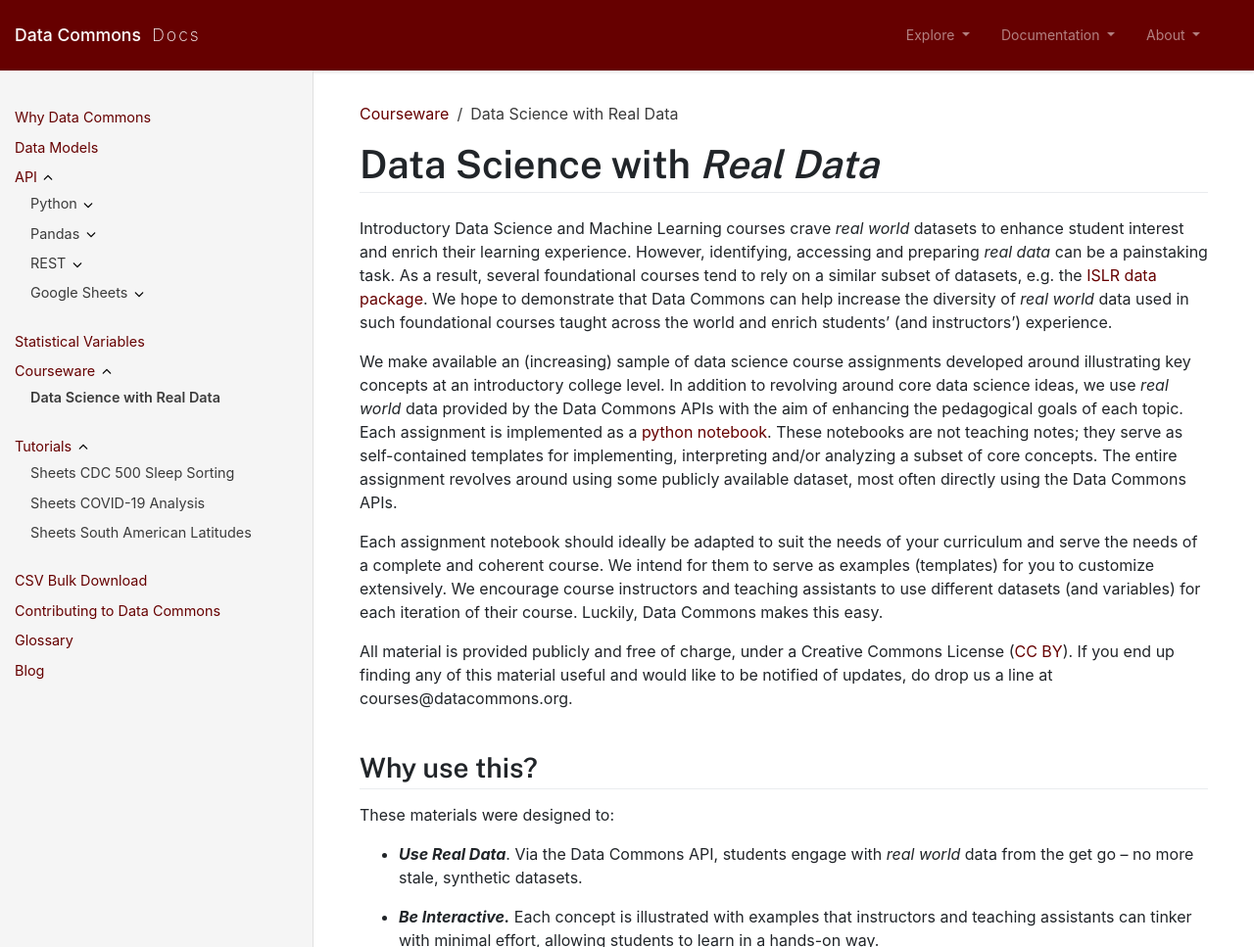
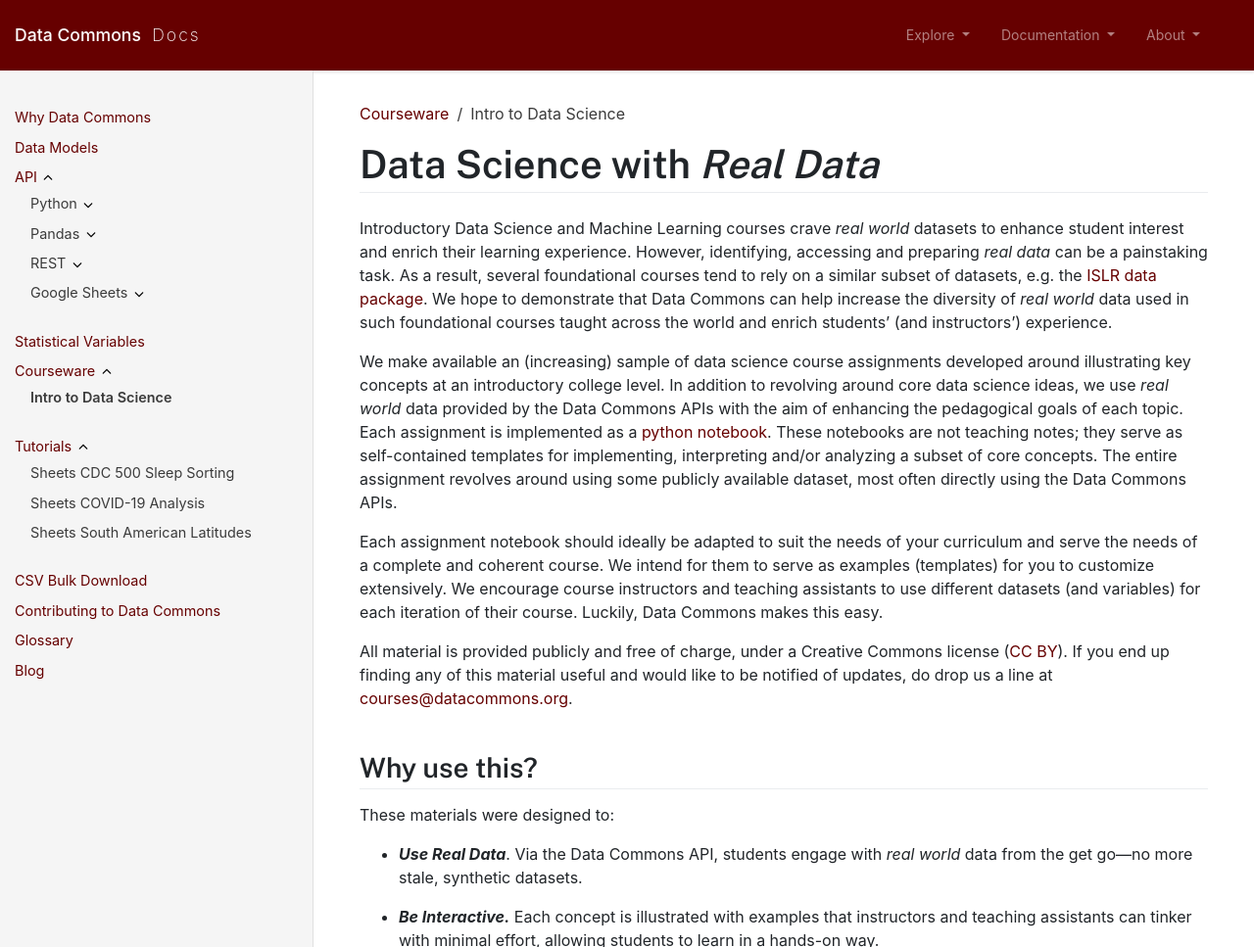
Before and after one commit to datacommonsorg/docsite, a Jekyll site: the page built from courseware/intro_data_science.md, in a window 1280 px wide and 1400 px high. Shown: the top 967 px of the window at 98% size. Built offline with Jekyll 4.4.1, drawn with Linux system fonts in a browser that asks for light colours; comment, search, counter and statistics services are not loaded.

Commit message:
Response to round 1 PR comments, along with minor formatting fixes

```diff
--- a/courseware/index.md
+++ b/courseware/index.md
@@ -7,4 +7,4 @@
 
 # Courseware
 
-[Data Science with Real Data](/courseware/intro_data_science.html)
+[Intro to Data Science](/courseware/intro_data_science.html)
--- a/courseware/intro_data_science.md
+++ b/courseware/intro_data_science.md
@@ -1,6 +1,6 @@
 ---
 layout: default
-title: Data Science with Real Data
+title: Intro to Data Science
 nav_order: 1
 parent: Courseware
 ---
@@ -13,7 +13,7 @@
 
 Each assignment notebook should ideally be adapted to suit the needs of your curriculum and serve the needs of a complete and coherent course. We intend for them to serve as examples (templates) for you to customize extensively. We encourage course instructors and teaching assistants to use different datasets (and variables) for each iteration of their course. Luckily, Data Commons makes this easy.
 
-All material is provided publicly and free of charge, under a Creative Commons License ([CC BY](https://creativecommons.org/licenses/by/4.0/)). If you end up finding any of this material useful and would like to be notified of updates, do drop us a line at courses@datacommons.org.
+All material is provided publicly and free of charge, under a Creative Commons license ([CC BY](https://creativecommons.org/licenses/by/4.0/)). If you end up finding any of this material useful and would like to be notified of updates, do drop us a line at [courses@datacommons.org](mailto:courses@datacommons.org).
 
 
 ## Why use this?
@@ -22,7 +22,7 @@
 
 
 
-* **_Use Real Data_**. Via the Data Commons API, students engage with _real world_ data from the get go – no more stale, synthetic datasets.
+* **_Use Real Data_**. Via the Data Commons API, students engage with _real world_ data from the get go&mdash;no more stale, synthetic datasets.
 
 * **_Be Interactive._** Each concept is illustrated with examples that instructors and teaching assistants can tinker with minimal effort, allowing students to learn in a hands-on way.
 
@@ -50,29 +50,29 @@
 
 ## Python Notebooks
 
-* [**Data Commons for Data Science Tutorial**](https://colab.research.google.com/drive/1FUQGfoIFr9vwa1wRTmVXVdTYHwr7ntHM#sandboxMode=true)
-    - A quick tutorial introducing the key concepts of working with the Data Commons Python API. Great for familiarizing yourself with how to adapt datasets to your particular needs.
-<br />
+* [**Data Commons for Data Science Tutorial**](https://colab.research.google.com/drive/1FUQGfoIFr9vwa1wRTmVXVdTYHwr7ntHM#sandboxMode=true) \\
+A quick tutorial introducing the key concepts of working with the Data Commons Python API. Great for familiarizing yourself with how to adapt datasets to your particular needs.
 
-* [**Feature Engineering**](https://colab.research.google.com/drive/1aXMMJMSRB6dbpByEa5HjSTjcIPm8XFbu#sandboxMode=true)
-    - Explores the first steps of any data science pipeline: feature selection, data visualization, preprocessing and standardization. Pairs well with “Classification and Model Evaluation”.
-<br />
 
-* [**Classification and Model Evaluation**](https://colab.research.google.com/drive/1fdiBUZoTClfDu_Jq7PahacfTsMs2bOJj#sandboxMode=true)
-    - Explores the second half of a data science pipeline: training and test splits, cross validation, metrics for model evaluation. Focus is on classification models. Pairs well with “Feature Engineering”.
-<br />
+* [**Feature Engineering**](https://colab.research.google.com/drive/1aXMMJMSRB6dbpByEa5HjSTjcIPm8XFbu#sandboxMode=true) \\
+Explores the first steps of any data science pipeline: feature selection, data visualization, preprocessing and standardization. Pairs well with “Classification and Model Evaluation”.
 
-* [**Regression: Basics and Prediction**](https://colab.research.google.com/drive/1pE4Fnx0DsopSVsGOtsC6qVT1RSLdEH_R#sandboxMode=true)
-    - An introduction to linear regression as a tool for prediction, from a modern machine learning perspective.
-<br />
 
-* [**Regression: Evaluation and Interpretation**](https://colab.research.google.com/drive/1e3WnMGGQOyMqEQgydGPz7e9RxIXE8JCi#sandboxMode=true)
-    - A more in-depth look at linear regression, with an emphasis on interpreting model parameters and evaluation metrics beyond simple accuracy. Provides a more statistical perspective.
-<br />
+* [**Classification and Model Evaluation**](https://colab.research.google.com/drive/1fdiBUZoTClfDu_Jq7PahacfTsMs2bOJj#sandboxMode=true) \\
+Explores the second half of a data science pipeline: training and test splits, cross validation, metrics for model evaluation. Focus is on classification models. Pairs well with “Feature Engineering”.
 
-* [**Clustering**](https://colab.research.google.com/drive/1C_lmGaE4DwDkMCNi0wYdFVedmReSBi0R#sandboxMode=true)
-    - An introduction to clustering analysis for unsupervised learning. Explores the mechanics of K-means clustering and cluster interpretation.
-<br />
+
+* [**Regression: Basics and Prediction**](https://colab.research.google.com/drive/1pE4Fnx0DsopSVsGOtsC6qVT1RSLdEH_R#sandboxMode=true) \\
+An introduction to linear regression as a tool for prediction, from a modern machine learning perspective.
+
+
+* [**Regression: Evaluation and Interpretation**](https://colab.research.google.com/drive/1e3WnMGGQOyMqEQgydGPz7e9RxIXE8JCi#sandboxMode=true) \\
+A more in-depth look at linear regression, with an emphasis on interpreting model parameters and evaluation metrics beyond simple accuracy. Provides a more statistical perspective.
+
+
+* [**Clustering**](https://colab.research.google.com/drive/1C_lmGaE4DwDkMCNi0wYdFVedmReSBi0R#sandboxMode=true) \\
+An introduction to clustering analysis for unsupervised learning. Explores the mechanics of K-means clustering and cluster interpretation.
+
 
 
 
```
